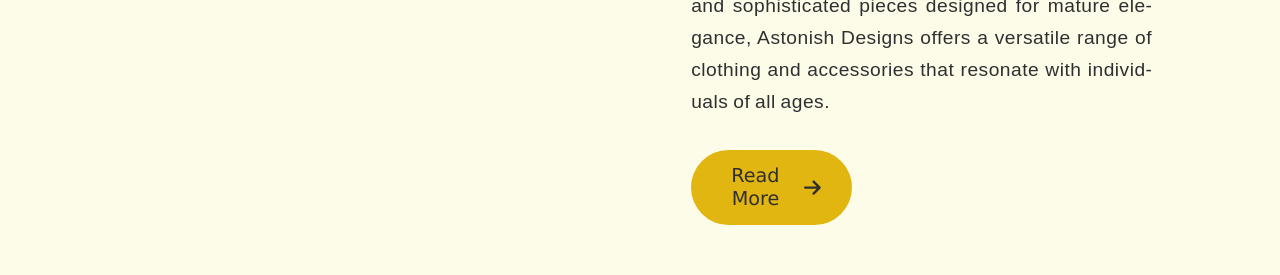
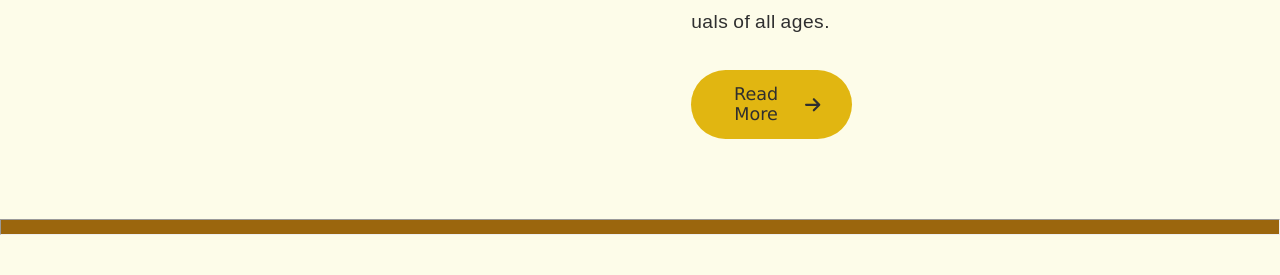
Before and after one commit to Kemi-Oluwadahunsi/Astonish-Designs, a React (Vite) app: page / in a window 1280 px wide. Shown: the part 1348-1623 px from the top of the page. Built offline with nearby package versions, Linux system fonts and the light colour scheme.

Commit message:
style: update styles for about page

```diff
--- a/src/components/About/about.scss
+++ b/src/components/About/about.scss
@@ -1,9 +1,9 @@
 @import "../../App.scss";
 
 .aboutContainer {
-  height: 100svh;
+  height: fit-content;
   display: flex;
-  padding: 10rem 8rem;
+  padding: 5rem 8rem 0 8rem;
   justify-content: space-between;
 
   @include tablet {
@@ -97,7 +97,7 @@
       justify-content: center;
       align-items: center;
       gap: 1rem;
-      font-size: 1.2rem;
+      font-size: 1.1rem;
       font-family: Verdana, Geneva, Tahoma, sans-serif;
       font-style: normal;
       font-weight: 400;
--- a/src/components/Contact/contact.scss
+++ b/src/components/Contact/contact.scss
@@ -1,7 +1,7 @@
 @import "../../App.scss";
 
 .contactContainer {
-  padding: 0 4rem;
+  padding: 0 4rem 2rem 4rem;
   display: flex;
   align-items: center;
   justify-content: center;
@@ -27,7 +27,6 @@
     background-color: #f9f18f;
     gap: 2rem;
     z-index: 1000;
-    position: absolute;
     top: 2rem;
     box-shadow: 0 0 30px 5px #e1b611;
 
```
